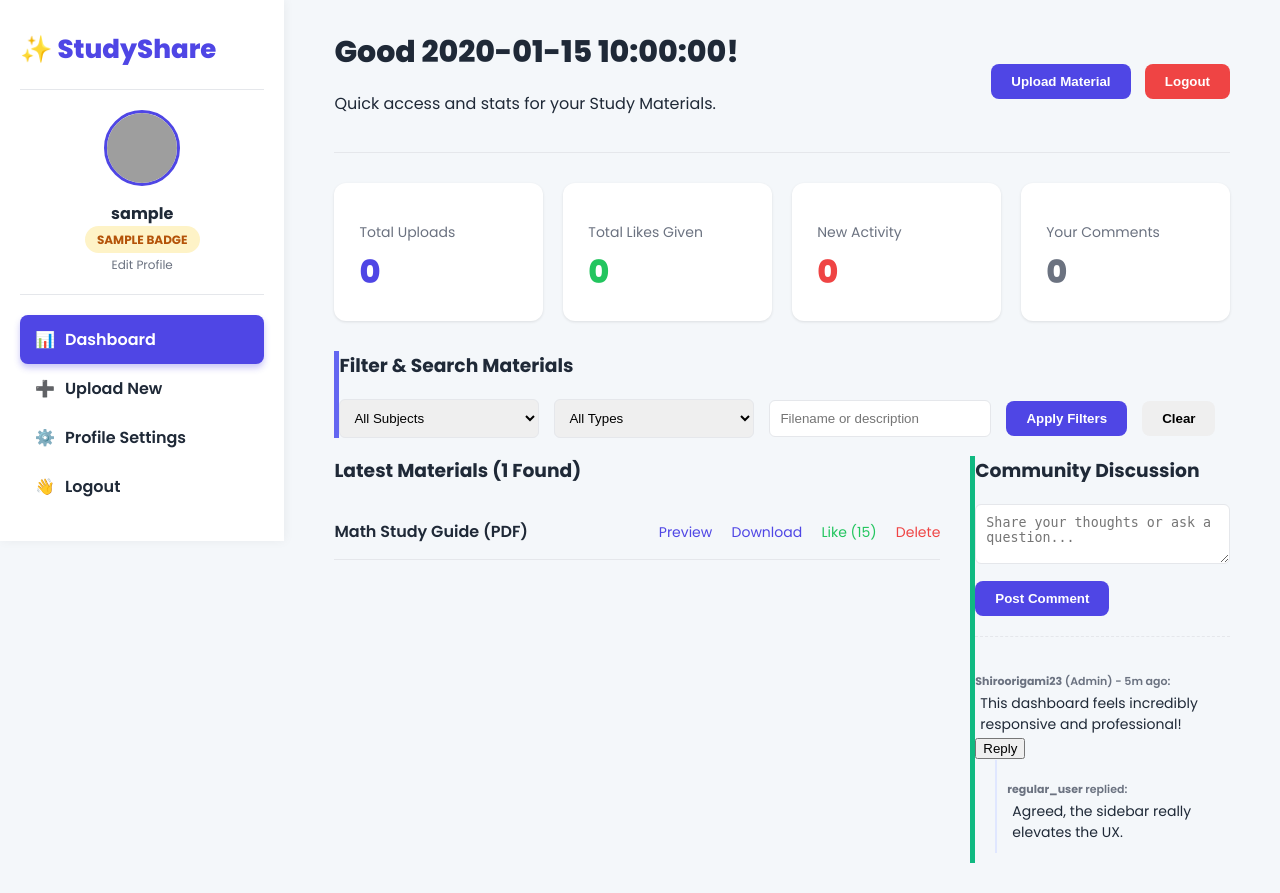
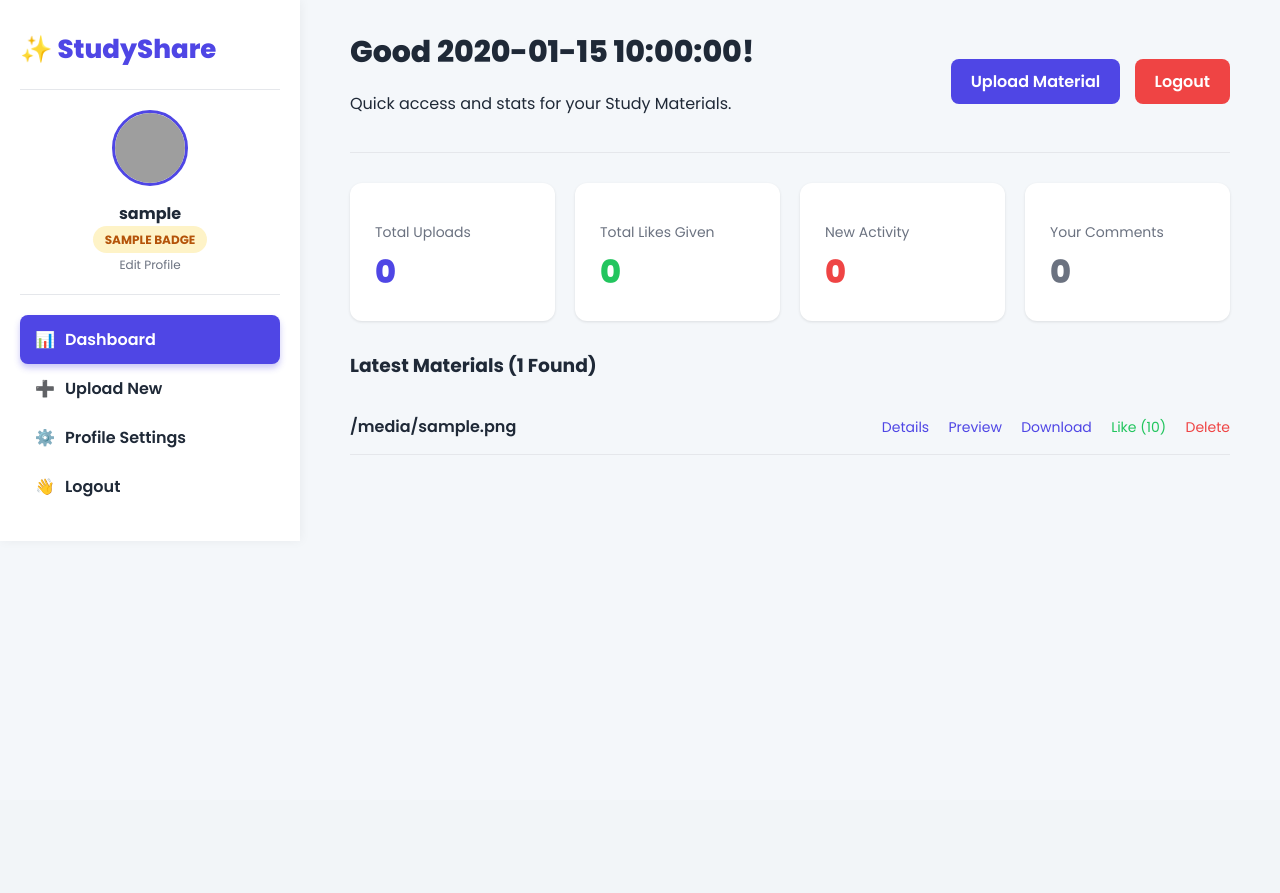
Before and after one commit to shiroonigami23-ui/StudyShare, a Flask app: template templates/index.html in a window 1280 px wide. After the commit the page ends 541 px from the top, so only its background shows below. Run offline with Flask 3, Linux system fonts and the light colour scheme; the template is opened without the code that fills it: most values are stand-ins (such as "Sample title", 1, 10 or a date in 2020); grey boxes are pictures that could not be loaded.

Commit message:
Update index.html

```diff
--- a/templates/index.html
+++ b/templates/index.html
@@ -3,12 +3,8 @@
 <head>
     <meta charset="UTF-8">
     <meta name="viewport" content="width=device-width, initial-scale=1.0">
-    <title>StudyShare Dashboard - ULTIMATE</title>
-
-    <link href="https://fonts.googleapis.com/css2?family=Poppins:wght@400;600;700;800&display=swap" rel="stylesheet">
-
+    <title>StudyShare Dashboard</title>
     <link rel="stylesheet" href="{{ url_for('static', filename='css/style.css') }}">
-
 </head>
 <body>
 
@@ -33,7 +29,7 @@
                 <a href="{{ url_for('upload_material') }}" class="nav-item"><span class="icon">➕</span> Upload New</a>
                 <a href="{{ url_for('profile_settings') }}" class="nav-item"><span class="icon">⚙️</span> Profile Settings</a>
                 {% if user_data.role == 'admin' %}
-                    <a href="{{ url_for('admin_dashboard') }}" class="nav-item nav-admin"><span class="icon">🔑</span> Admin Panel</a>
+                    <a href="#" class="nav-item nav-admin"><span class="icon">🔑</span> Admin Panel</a>
                 {% endif %}
                 <a href="{{ url_for('logout') }}" class="nav-item nav-logout"><span class="icon">👋</span> Logout</a>
             </nav>
@@ -48,8 +44,8 @@
                 </div>
 
                 <div class="header-actions">
-                    <button onclick="window.location.href='{{ url_for('upload_material') }}'" class="btn-primary btn-upload">Upload Material</button>
-                    <button onclick="window.location.href='{{ url_for('logout') }}'" class="btn-logout">Logout</button>
+                    <a href="{{ url_for('upload_material') }}" class="btn-primary">Upload Material</a>
+                    <a href="{{ url_for('logout') }}" class="btn-logout">Logout</a>
                 </div>
             </header>
 
@@ -80,82 +76,28 @@
                 </div>
             </div>
 
-
-            <div class="card filter-card">
-                <h3 class="card-title">Filter & Search Materials</h3>
-                <form action="{{ url_for('dashboard') }}" method="GET" class="filter-controls">
-
-                    <select name="subject" class="filter-select">
-                        <option value="">All Subjects</option>
-                        {% for subject in filters.subjects %}
-                            <option value="{{ subject }}">{{ subject }}</option>
-                        {% endfor %}
-                    </select>
-
-                    <select name="type" class="filter-select">
-                        <option value="">All Types</option>
-                        {% for file_type in filters.types %}
-                            <option value="{{ file_type }}">{{ file_type }}</option>
-                        {% endfor %}
-                    </select>
-
-                    <input type="text" name="search" class="filter-input" placeholder="Filename or description">
-
-                    <button type="submit" class="btn-primary">Apply Filters</button>
-                    <button type="reset" onclick="window.location.href='{{ url_for('dashboard') }}'" class="btn-secondary">Clear</button>
-                </form>
-            </div>
-
-            <div class="content-row">
-
-                <div class="content-main">
             <div class="card materials-card">
                 <h3 class="card-title">Latest Materials ({{ materials|length }} Found)</h3>
 
                 {% if not materials %}
                     <div class="empty-state">
-                                <p>No study materials found matching your filters.</p>
+                        <p>No study materials found.</p>
                         <a href="{{ url_for('upload_material') }}" class="link-action">Upload one now!</a>
                     </div>
                 {% else %}
+                    {% for material in materials %}
                     <div class="material-item">
-                                <p class="material-name">Math Study Guide (PDF)</p>
+                        <p class="material-name">{{ material.filename }}</p>
                         <div class="material-actions">
-                                    <a href="#" class="action-btn">Preview</a>
-                                    <a href="#" class="action-btn">Download</a>
-                                    <a href="{{ url_for('like_file', file_id=101) }}" class="action-btn action-like">Like (15)</a>
-                                    <a href="{{ url_for('delete_file', file_id=101) }}" class="action-btn action-delete">Delete</a>
+                            <a href="#" class="action-btn">Details</a>
+                            <a href="{{ url_for('preview_file', filename=material.stored_name) }}" class="action-btn">Preview</a>
+                            <a href="{{ url_for('download_file', filename=material.stored_name) }}" class="action-btn">Download</a>
+                            <a href="#" class="action-btn action-like">Like ({{ material.likes }})</a>
+                            <a href="{{ url_for('delete_file', file_id=material.id) }}" class="action-btn action-delete">Delete</a>
                         </div>
                     </div>
+                    {% endfor %}
                 {% endif %}
-                    </div>
-                </div>
-
-                <div class="content-sidebar">
-                    <div class="card comments-card">
-                        <h3 class="card-title">Community Discussion</h3>
-
-                        <form action="{{ url_for('post_comment') }}" method="POST" class="comment-form">
-                            <input type="hidden" name="material_id" value="101">
-                            <textarea name="comment_text" placeholder="Share your thoughts or ask a question..." required></textarea>
-                            <button type="submit" class="btn-primary btn-post-comment">Post Comment</button>
-                        </form>
-
-                        <div class="comment-list">
-                            <div class="comment-item">
-                                <p class="comment-meta"><strong>Shiroorigami23</strong> (Admin) - 5m ago:</p>
-                                <p class="comment-text">This dashboard feels incredibly responsive and professional!</p>
-                                <button class="btn-reply">Reply</button>
-
-                                <div class="reply-item">
-                                    <p class="comment-meta"><strong>regular_user</strong> replied:</p>
-                                    <p class="comment-text">Agreed, the sidebar really elevates the UX.</p>
-                                </div>
-                            </div>
-                            </div>
-                    </div>
-                </div>
-
             </div>
 
         </main>
```
Lines whose indentation alone changed are shown as unchanged.
